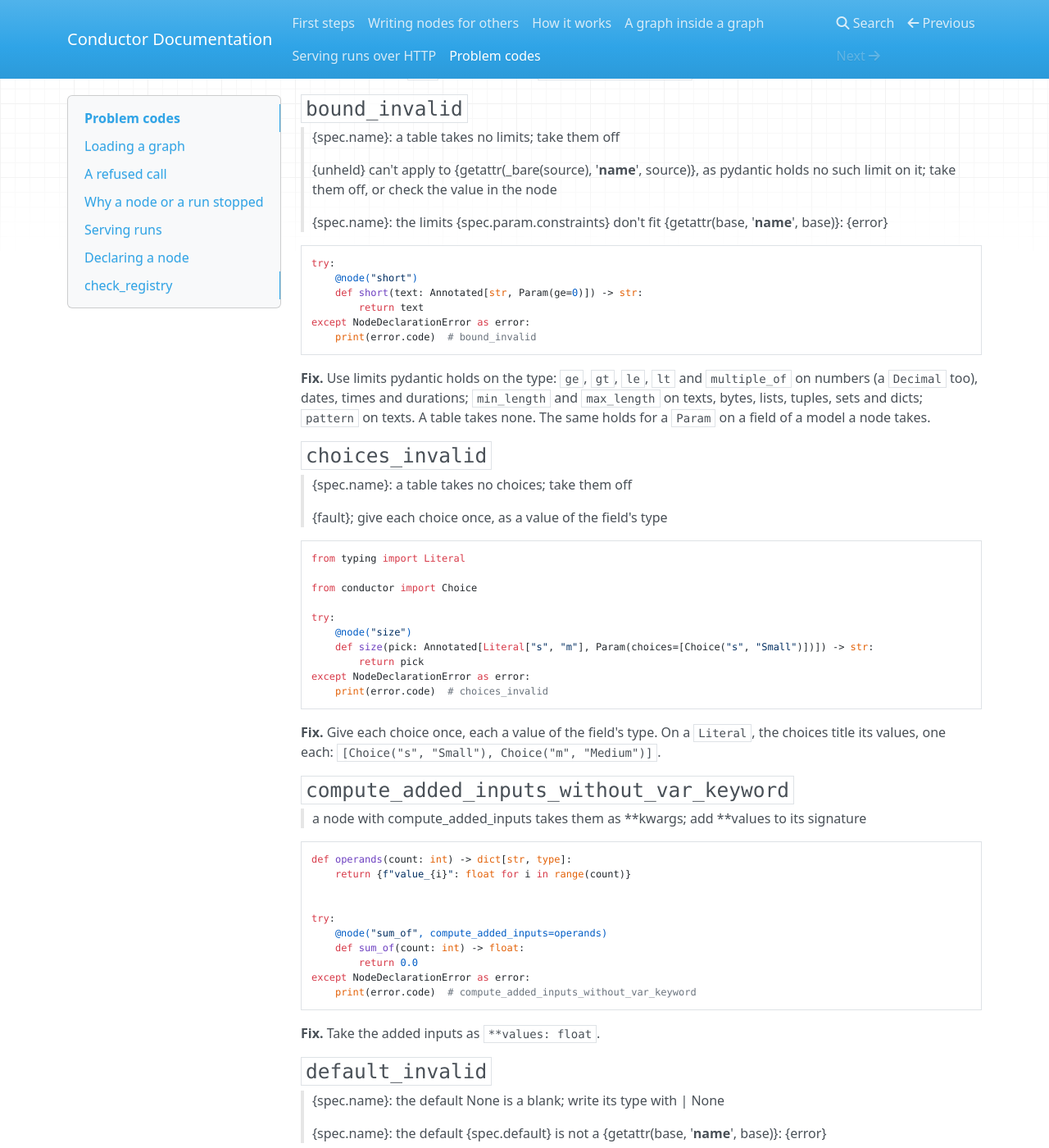
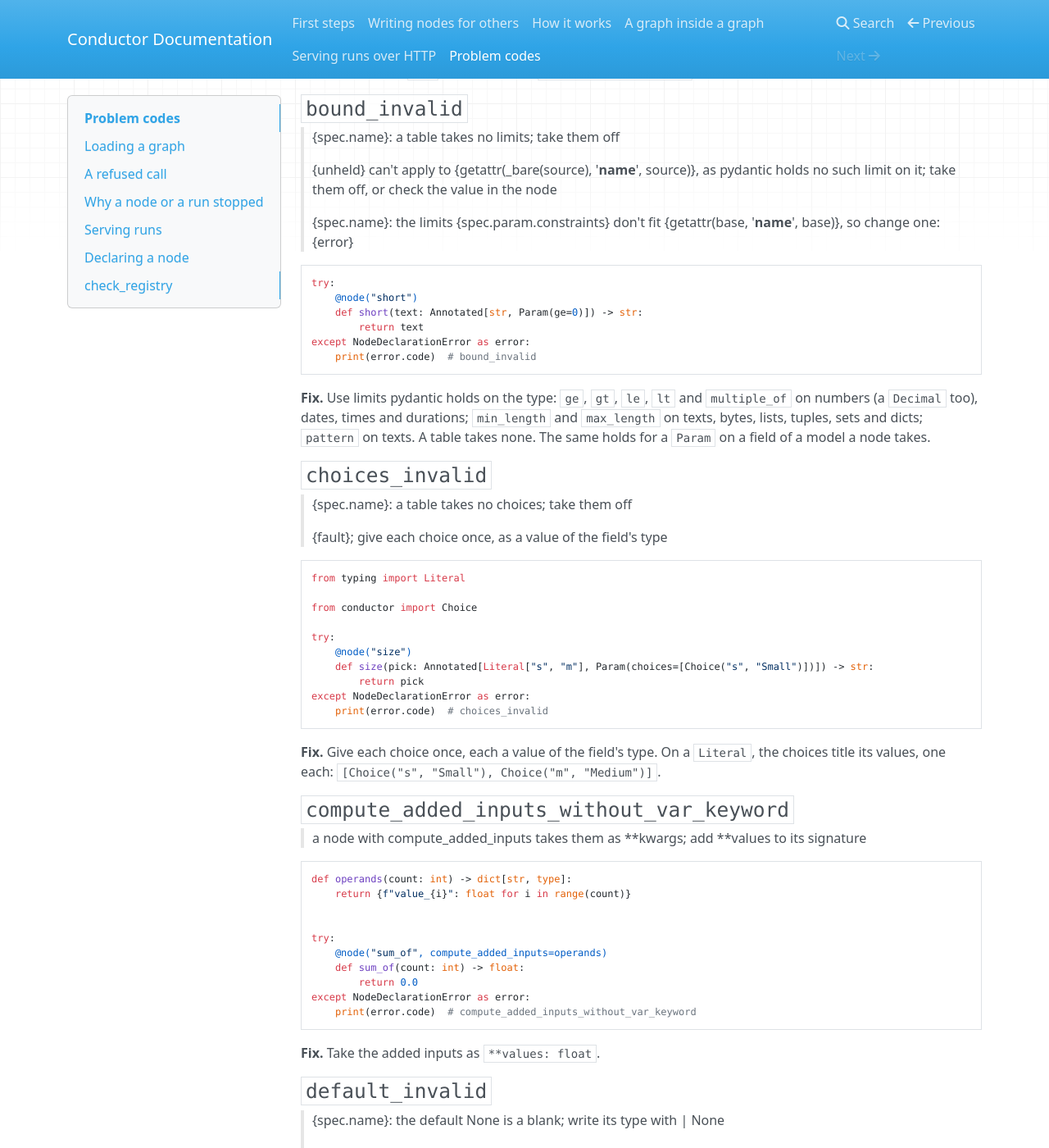
Before and after one commit to syv-ai/conductor, an MkDocs documentation site: the page built from docs/problems.md, in a window 1280 px wide and 1400 px high, scrolled down 18778 px. Shown: the whole window at 82% size. Built offline with MkDocs 1.6.1, drawn with Linux system fonts in a browser that asks for light colours; nearby versions of some CDN libraries; some of the changed text lies outside the part shown.

Commit message:
fix: every declaration message says what to do after what is wrong, and fields.py holds no type: ignore

````diff
--- a/docs/problems.md
+++ b/docs/problems.md
@@ -958,7 +958,7 @@
 
 > {unheld} can't apply to {getattr(_bare(source), '__name__', source)}, as pydantic holds no such limit on it; take them off, or check the value in the node
 
-> {spec.name}: the limits {spec.param.constraints} don't fit {getattr(base, '__name__', base)}: {error}
+> {spec.name}: the limits {spec.param.constraints} don't fit {getattr(base, '__name__', base)}, so change one: {error}
 
 ```python
 try:
@@ -1015,7 +1015,7 @@
 
 > {spec.name}: the default None is a blank; write its type with | None
 
-> {spec.name}: the default {spec.default} is not a {getattr(base, '__name__', base)}: {error}
+> {spec.name}: the default {spec.default} is not a {getattr(base, '__name__', base)}, so give one that is: {error}
 
 ```python
 try:
````
Also changed, not shown: 1 other file.
